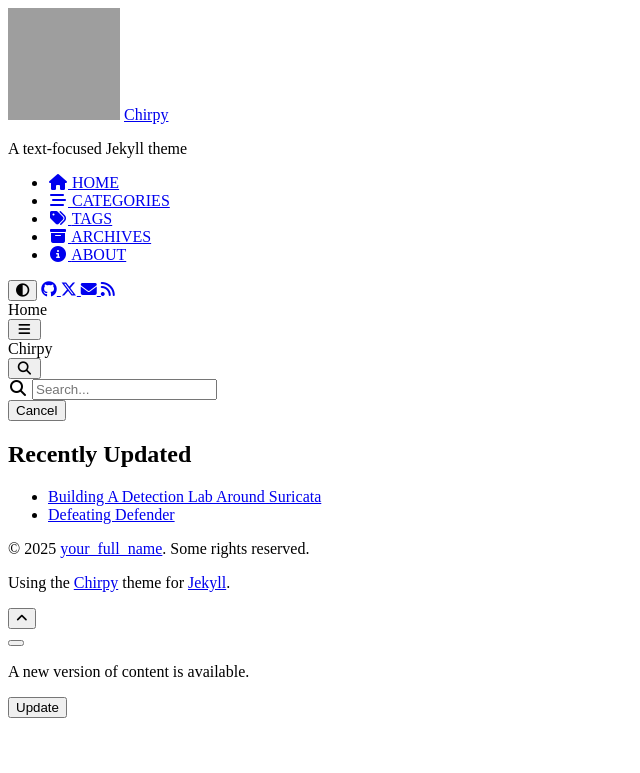
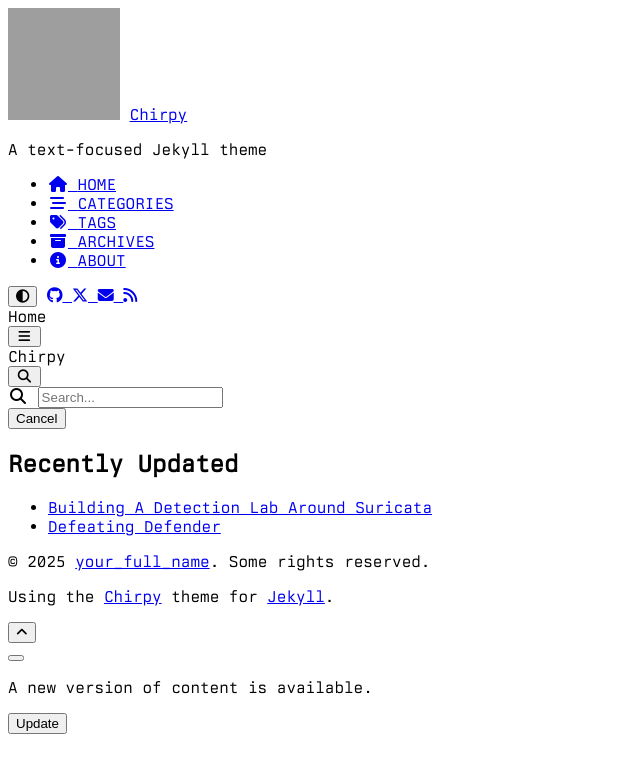
Before and after one commit to matt-culbert/matt-culbert.github.io, a Jekyll site: the page built from index.html, in a window 1280 px wide. Shown: the top 773 px of the page, without its empty margins (0-640 px from the left). Built offline with Jekyll 4.4.1, drawn with Linux system fonts in a browser that asks for light colours; cached includes are drawn as plain includes; grey boxes are pictures that could not be loaded.

Commit message:
Update jekyll-theme-chirpy.scss

```diff
--- a/assets/css/jekyll-theme-chirpy.scss
+++ b/assets/css/jekyll-theme-chirpy.scss
@@ -9,3 +9,13 @@
 ';
 
 /* append your custom style below */
+@font-face {
+  font-family: 'TX-02';
+  src: url('/assets/lib/fonts/TX-02-Regular.woff2') format('woff2');
+  font-weight: normal;
+  font-style: normal;
+}
+
+body {
+  font-family: 'TX-02', sans-serif;
+}
```
